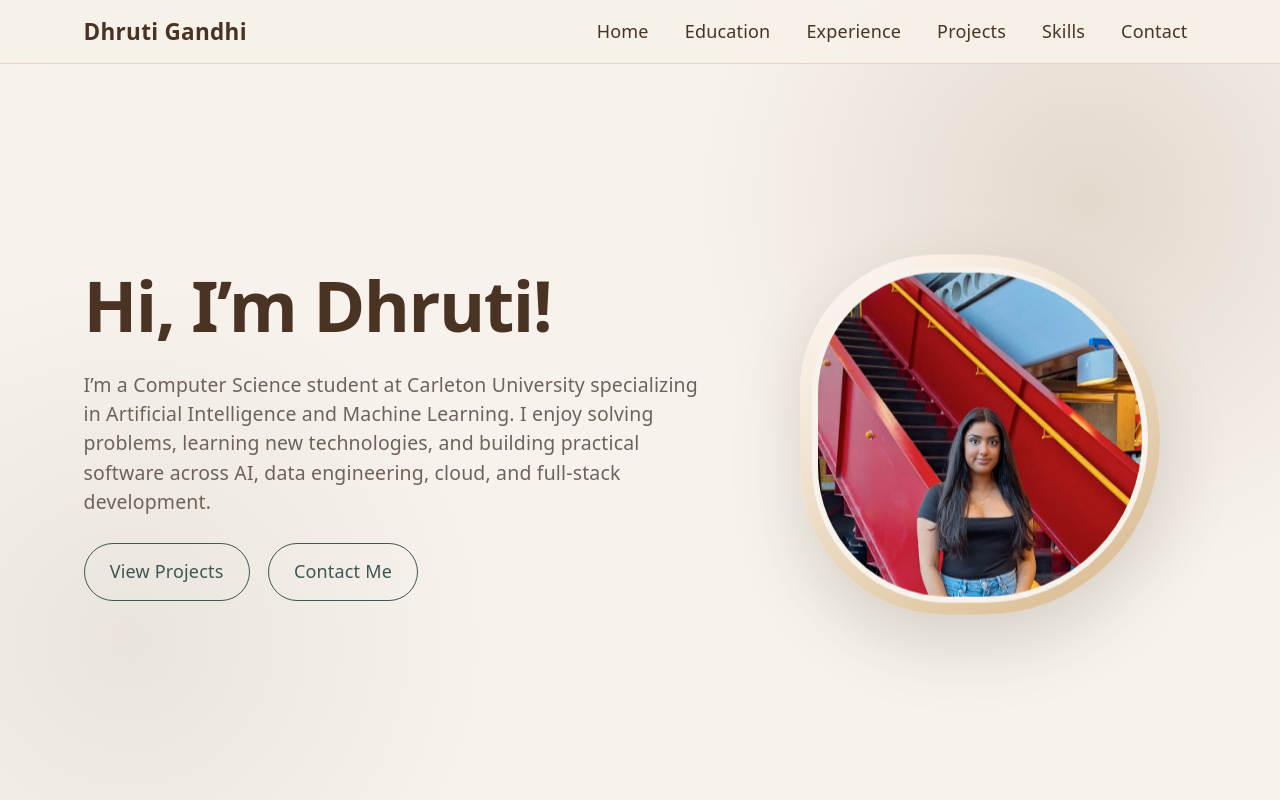
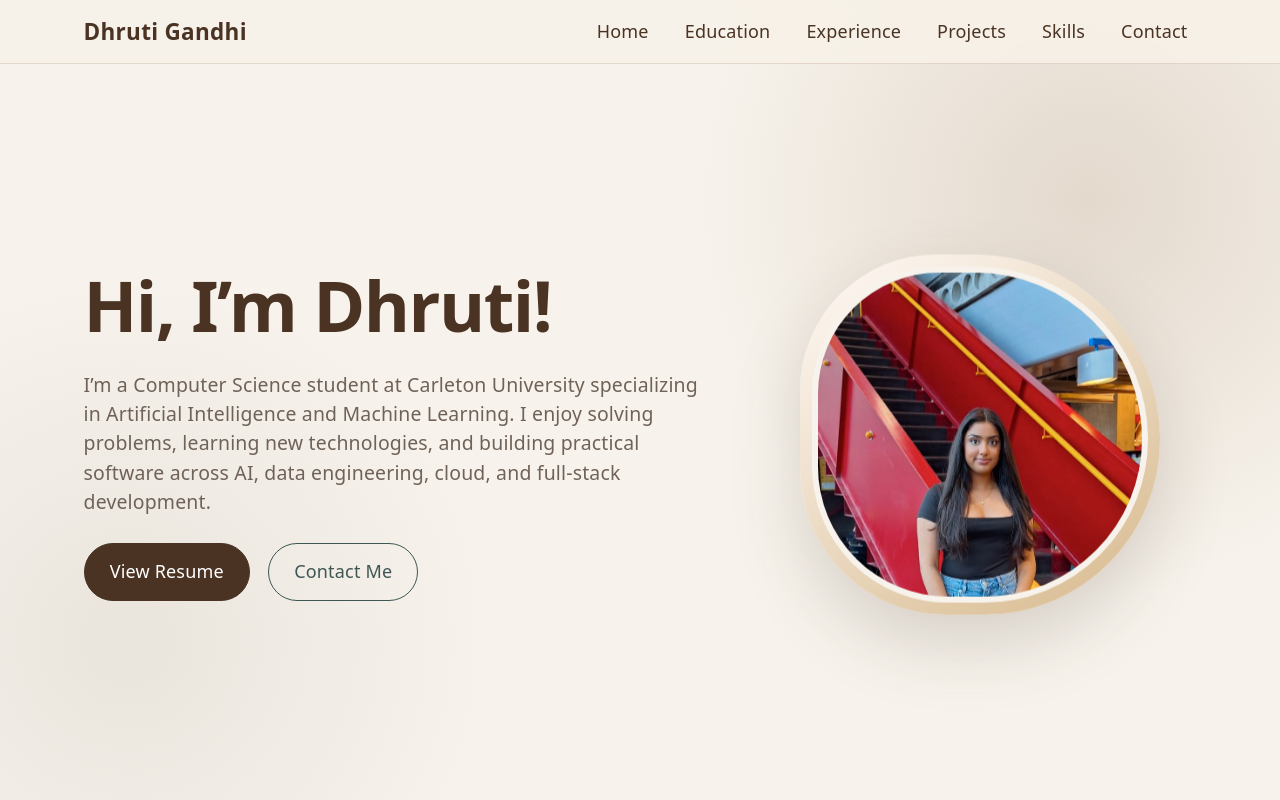
Before and after one commit to dhrutigandhi05/Personal-Portfolio, a React (Vite) app: page / in a window 1280 px wide. Shown: the top 800 px of the page. Built offline with nearby package versions, Linux system fonts and the light colour scheme.

Commit message:
add resume

```diff
--- a/src/components/About.jsx
+++ b/src/components/About.jsx
@@ -1,5 +1,6 @@
 import { motion } from "framer-motion";
 import profile from "../assets/profile_pic.jpg";
+import resume from "../assets/Resume.pdf";
 
 function About() {
   return (
@@ -22,8 +23,8 @@ function About() {
             </p>
 
             <div className="d-flex gap-3 flex-wrap mt-4">
-              <a href="#projects" className="outline-btn">
-                View Projects
+              <a href={resume} className="accent-btn" target="_blank" rel="noreferrer">
+                View Resume
               </a>
 
               <a href="#contact" className="outline-btn">
```
Also changed, not shown: 2 other files (tests, documents, lock files or other folders).
